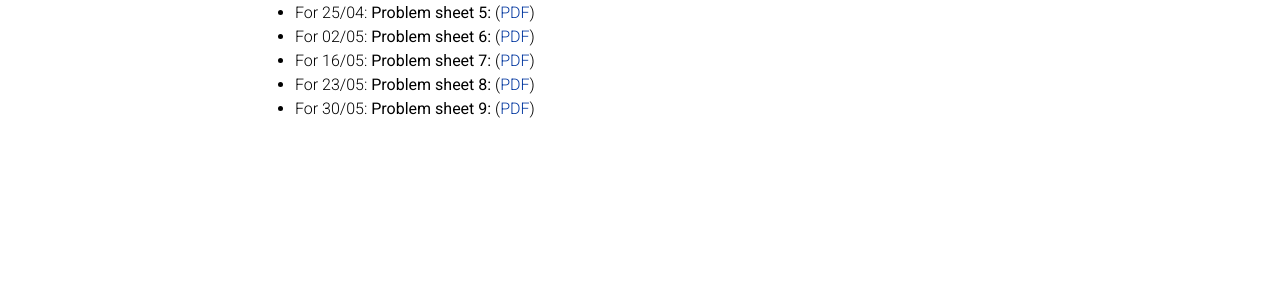
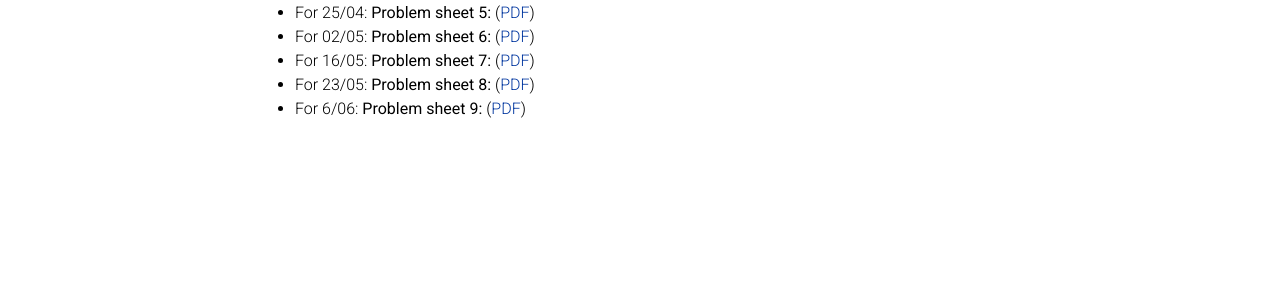
Before and after one commit to paolomarimon/paolomarimon.github.io, a Jekyll site: the page built from _projects/Modeltheory2024.md, in a window 1280 px wide. Shown: the part 325-616 px from the top of the page. Built offline with Jekyll 4.4.1, drawn with Linux system fonts in a browser that asks for light colours; comment, search, counter and statistics services are not loaded; a style sheet for code colours, icons or effects is not loaded.

Commit message:
Update Modeltheory2024.md

```diff
--- a/_projects/Modeltheory2024.md
+++ b/_projects/Modeltheory2024.md
@@ -17,4 +17,4 @@
       <li>For 02/05: <b>Problem sheet 6:</b> (<a href="https://paolomarimon.github.io/assets/pdf/MTEX2024/PS6.pdf" target="_blank">PDF</a>) </li>
  <li>For 16/05: <b>Problem sheet 7:</b> (<a href="https://paolomarimon.github.io/assets/pdf/MTEX2024/PS7.pdf" target="_blank">PDF</a>) </li>
  <li>For 23/05: <b>Problem sheet 8:</b> (<a href="https://paolomarimon.github.io/assets/pdf/MTEX2024/PS8.pdf" target="_blank">PDF</a>) </li>
-  <li>For 30/05: <b>Problem sheet 9:</b> (<a href="https://paolomarimon.github.io/assets/pdf/MTEX2024/PS9.pdf" target="_blank">PDF</a>) </li>
+  <li>For 6/06: <b>Problem sheet 9:</b> (<a href="https://paolomarimon.github.io/assets/pdf/MTEX2024/PS9.pdf" target="_blank">PDF</a>) </li>
```
